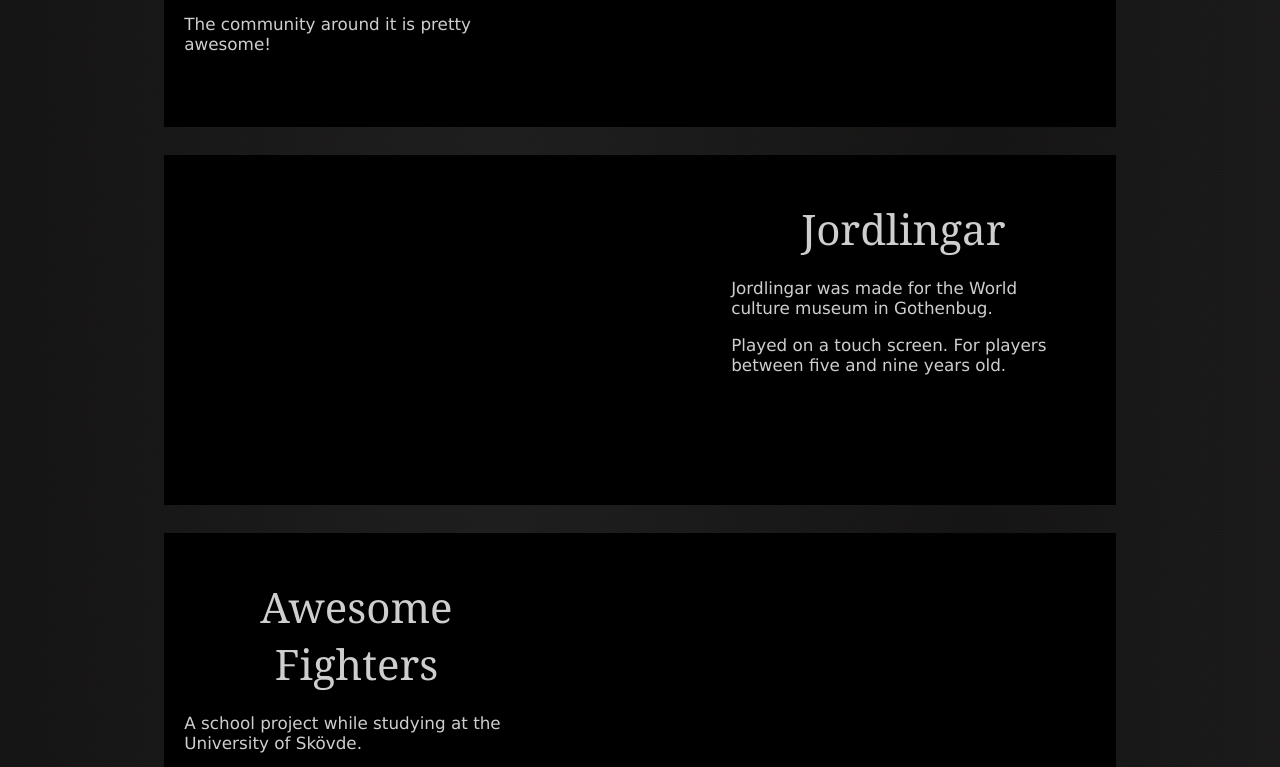
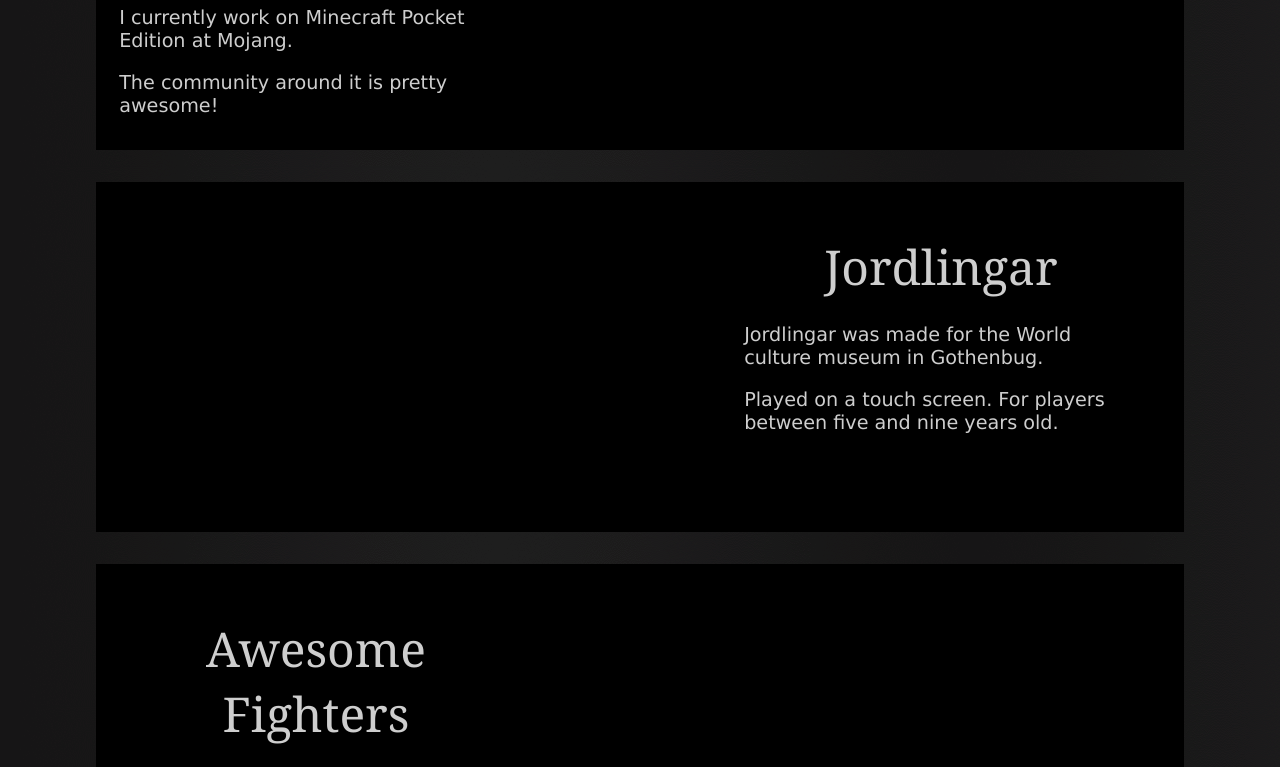
Before and after one commit to Zhoroaan/zhoroaan.github.io, a plain HTML site: page index.html in a window 1280 px wide. Shown: the part 734-1501 px from the top of the page. Drawn offline with Linux system fonts and the light colour scheme.

Commit message:
Update 2015-04-06T10:42:17.052Z

```diff
--- a/index.html
+++ b/index.html
@@ -1,4 +1,4 @@
-<!DOCTYPE html><html><head><title>Johan Bernhardsson - Game development</title><link rel="stylesheet" href="style/mobile.css"><link rel="stylesheet" href="style/desktop.css" media="(min-width:54em)"><script type="text/javascript">(function(i,s,o,g,r,a,m){i['GoogleAnalyticsObject']=r;i[r]=i[r]||function(){
+<!DOCTYPE html><html><head><title>Johan Bernhardsson - Game development</title><link rel="stylesheet" href="style/mobile.css"><link rel="stylesheet" href="style/desktop.css" media="(min-width:70em)"><script type="text/javascript">(function(i,s,o,g,r,a,m){i['GoogleAnalyticsObject']=r;i[r]=i[r]||function(){
 (i[r].q=i[r].q||[]).push(arguments)},i[r].l=1*new Date();a=s.createElement(o),
 m=s.getElementsByTagName(o)[0];a.async=1;a.src=g;m.parentNode.insertBefore(a,m)
 })(window,document,'script','//www.google-analytics.com/analytics.js','ga');
--- a/style/desktop.css
+++ b/style/desktop.css
@@ -39,7 +39,7 @@ a.social {
   background-repeat: no-repeat; }
 
 body {
-  font: 14px 'Lucida Sans Unicode', 'Lucida Grande', sans-serif;
+  font: 1em 'Lucida Sans Unicode', 'Lucida Grande', sans-serif;
   color: #cecece;
   background-color: #353535;
   margin: 0;
--- a/style/mobile.css
+++ b/style/mobile.css
@@ -36,7 +36,7 @@ a.social {
   background-repeat: no-repeat; }
 
 body {
-  font: 14px 'Lucida Sans Unicode', 'Lucida Grande', sans-serif;
+  font: 1em 'Lucida Sans Unicode', 'Lucida Grande', sans-serif;
   color: #cecece;
   background-color: #353535;
   margin: 0;
```
